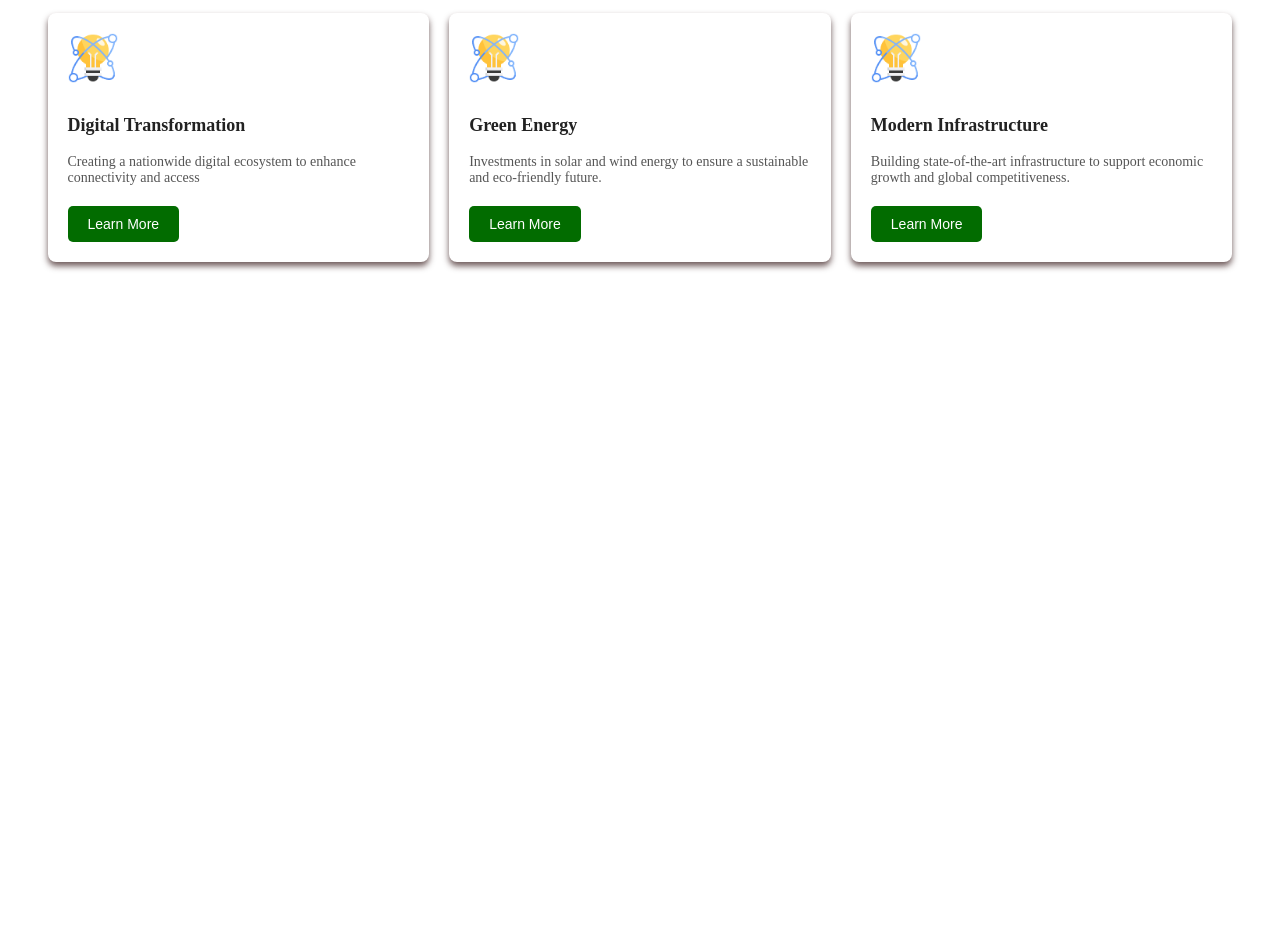
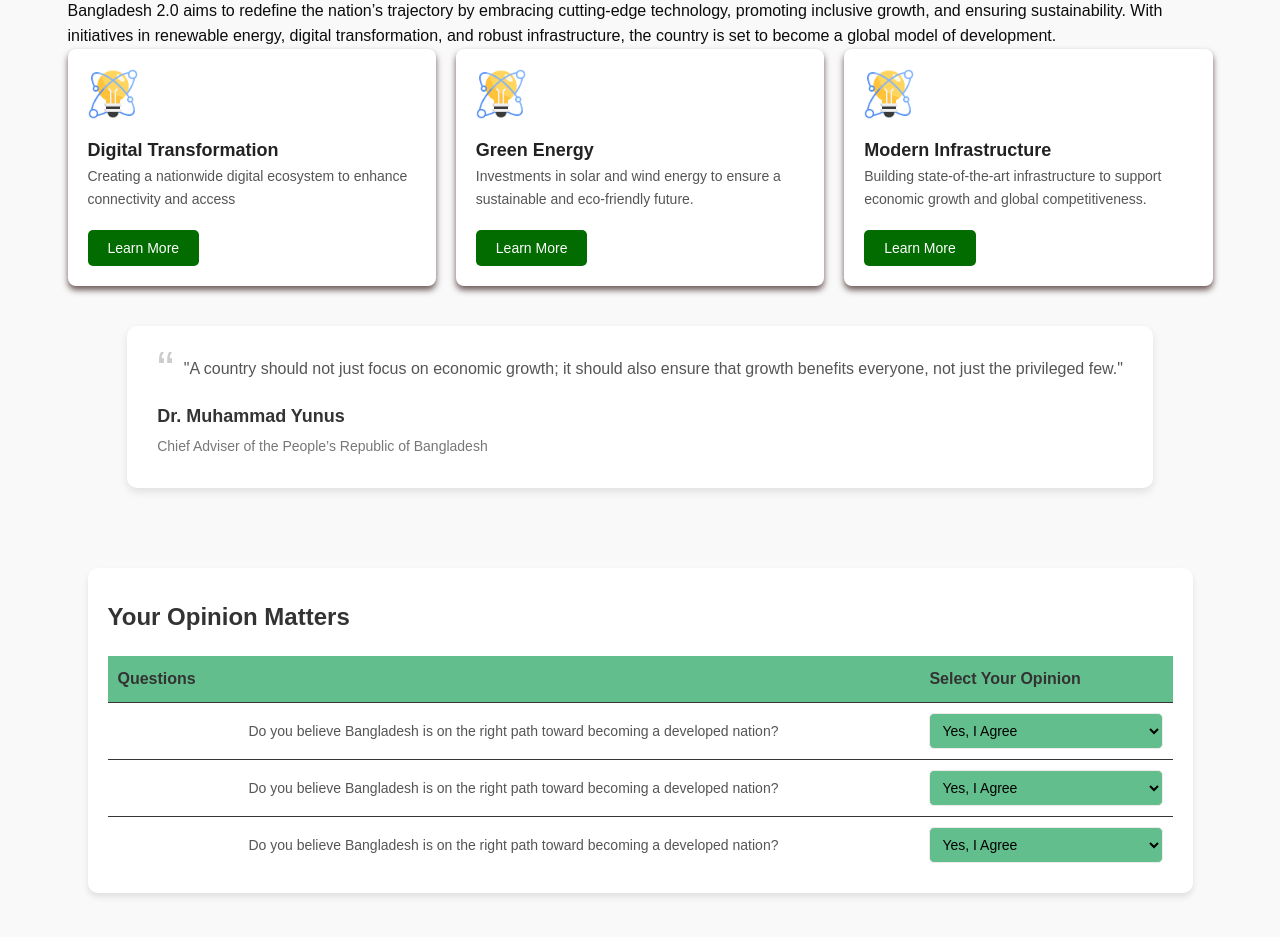
Before and after one commit to ahmedmprince/assignment1, a plain HTML site: page index.html in a window 1280 px wide. Shown: the part 982-1919 px from the top of the page. Before the commit the page ends 1272 px from the top, so only its background shows below. Drawn offline with Linux system fonts and the light colour scheme.

Commit message:
fifth commit

```diff
--- a/index.html
+++ b/index.html
@@ -74,5 +74,59 @@
                       </div>
                     </div>
               </section>
+              <section class="testimonial-section">
+                <div class="testimonial-card">
+                  <p class="quote">
+                    <span class="quote-icon">“</span>"A country should not just focus on economic growth; it should also ensure that growth benefits everyone, not just the privileged few."
+                  </p>
+                  <h4>Dr. Muhammad Yunus</h4>
+                  <p class="designation">Chief Adviser of the People’s Republic of Bangladesh</p>
+                </div>
+              </section>
+              <section class="opinion-section">
+                <div class="opinion-container">
+                  <h2 class="opinion-title">Your Opinion Matters</h2>
+                  <table class="opinion-table">
+                    <thead>
+                      <tr>
+                        <th>Questions</th>
+                        <th>Select Your Opinion</th>
+                      </tr>
+                    </thead>
+                    <tbody>
+                      <tr>
+                        <td>Do you believe Bangladesh is on the right path toward becoming a developed nation?</td>
+                        <td>
+                          <select class="opinion-select">
+                            <option>Yes, I Agree</option>
+                            <option>No, I Disagree</option>
+                            <option>Neutral</option>
+                          </select>
+                        </td>
+                      </tr>
+                      <tr>
+                        <td>Do you believe Bangladesh is on the right path toward becoming a developed nation?</td>
+                        <td>
+                          <select class="opinion-select">
+                            <option>Yes, I Agree</option>
+                            <option>No, I Disagree</option>
+                            <option>Neutral</option>
+                          </select>
+                        </td>
+                      </tr>
+                      <tr>
+                        <td>Do you believe Bangladesh is on the right path toward becoming a developed nation?</td>
+                        <td>
+                          <select class="opinion-select">
+                            <option>Yes, I Agree</option>
+                            <option>No, I Disagree</option>
+                            <option>Neutral</option>
+                          </select>
+                        </td>
+                      </tr>
+                    </tbody>
+                  </table>
+                </div>
+              </section>
 </body>
 </html>
--- a/style.css
+++ b/style.css
@@ -188,3 +188,123 @@ header .sign-in:hover {
         padding: 0;
         box-sizing: border-box;
       }
+      body{
+        font-family: Arial, sans-serif;
+        background-color: #f9f9f9;
+        color: #333;
+        line-height: 1.6;
+      }
+
+      .testimonial-section {
+        display: flex;
+        justify-content: center;
+        align-items: center;
+        padding: 40px 20px;
+        background-color: #f9f9f9;
+      }
+      .testimonial-card {
+        max-width: 1200px;
+        padding: 30px;
+        background-color: #fff;
+        border-radius: 10px;
+        box-shadow: 0 4px 8px rgba(0, 0, 0, 0.1);
+        text-align: left;
+      }
+
+      .quote {
+        font-size: 16px;
+        color: #555;
+        margin-bottom: 20px;
+        position: relative;
+      }
+
+      .quote-icon {
+        font-size: 50px;
+        color: #ccc;
+        line-height: 0;
+        vertical-align: middle;
+        margin-right: 10px;
+      }
+
+      .testimonial-card h4 {
+        font-size: 18px;
+        font-weight: bold;
+        margin-bottom: 5px;
+        color: #333;
+      }
+
+      .designation {
+        font-size: 14px;
+        color: #777;
+      }
+      body {
+        font-family: Arial, sans-serif;
+        margin: 0;
+        padding: 0;
+        background-color: #f9f9f9;
+        text-align: center;
+      }
+
+      /* Opinion Section Styling */
+      .opinion-section {
+        padding: 40px 20px;
+        background-color: #f9f9f9;
+      }
+
+      .opinion-container {
+        max-width: 1500px;
+        margin: 0 auto;
+        background-color: #ffffff;
+        padding: 20px;
+        border-radius: 10px;
+        box-shadow: 0 4px 6px rgba(0, 0, 0, 0.1);
+      }
+
+      .opinion-title {
+        font-size: 24px;
+        font-weight: bold;
+        color: #333;
+        margin-bottom: 20px;
+        text-align: left;
+      }
+
+      /* Table Styling */
+      .opinion-table {
+        width: 100%;
+        border-collapse: collapse;
+      }
+
+      .opinion-table thead {
+        background-color: #62be8c;
+      }
+
+      .opinion-table th {
+        text-align: left;
+        padding: 10px;
+        font-size: 16px;
+        color: #333;
+      }
+
+      .opinion-table td {
+        padding: 10px;
+        font-size: 14px;
+        color: #555;
+        border-top: 1px solid #3a3535;
+        border-bottom: #0a0a0a;
+      }
+
+
+      .opinion-select {
+        width: 100%;
+        padding: 8px;
+        font-size: 14px;
+        border: 1px solid #f1eaea;
+        border-radius: 5px;
+        background-color: #62be8c;
+        cursor: pointer;
+      }
+      * {
+        margin: 0;
+        padding: 0;
+        box-sizing: border-box;
+      }
```
